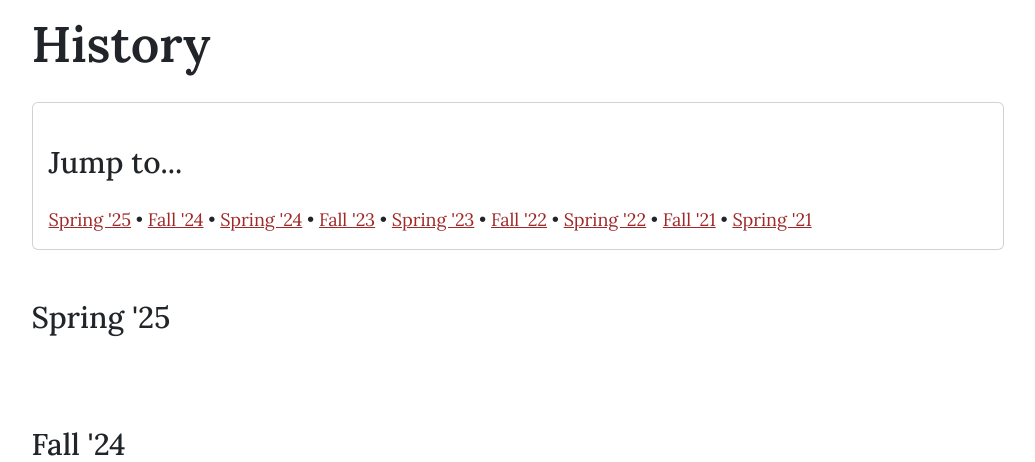
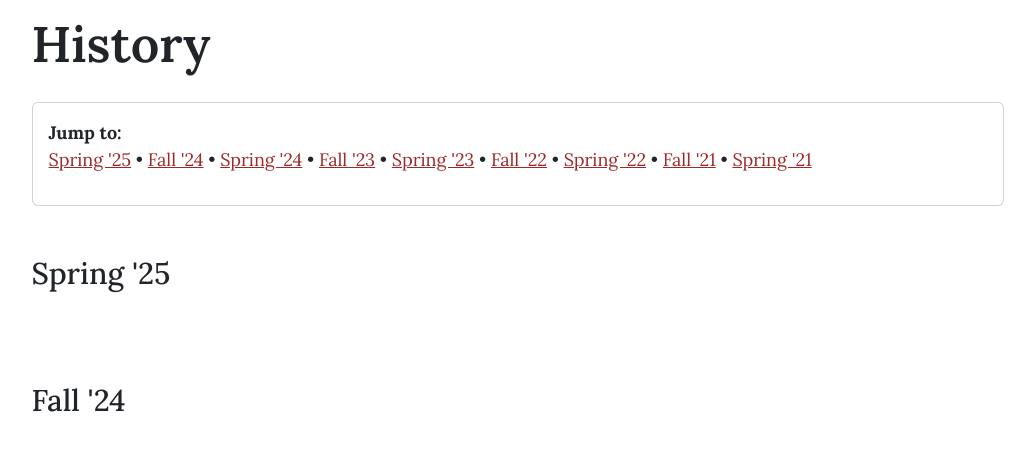
Before and after one commit to vEnhance/athe-web, a Django app: page /weblog/ in a window 1280 px wide. Shown: the part 56-518 px from the top of the page, without its empty margins (122-1157 px from the left). Run offline with Django 4.2, Linux system fonts and the light colour scheme; data comes from the database, SQL or seed files in the repository; parts of the project's set-up code (start-up, migrations or seed data) failed here and were passed over; some libraries are stand-ins or nearby versions.

Commit message:
polish: history_list formatting

```diff
--- a/weblog/templates/weblog/history_list.html
+++ b/weblog/templates/weblog/history_list.html
@@ -8,11 +8,13 @@
         {% if history_entries %}
             <div class="card mb-4">
                 <div class="card-body">
-                    <h2 class="h5">Jump to...</h2>
-                    {% for entry in history_entries %}
-                        <a href="#{{ entry.slug }}">{{ entry.title }}</a>
-                        {% if not forloop.last %}•{% endif %}
-                    {% endfor %}
+                    <strong>Jump to:</strong>
+                    <p>
+                        {% for entry in history_entries %}
+                            <a href="#{{ entry.slug }}">{{ entry.title }}</a>
+                            {% if not forloop.last %}•{% endif %}
+                        {% endfor %}
+                    </p>
                 </div>
             </div>
             {% for entry in history_entries %}
```
